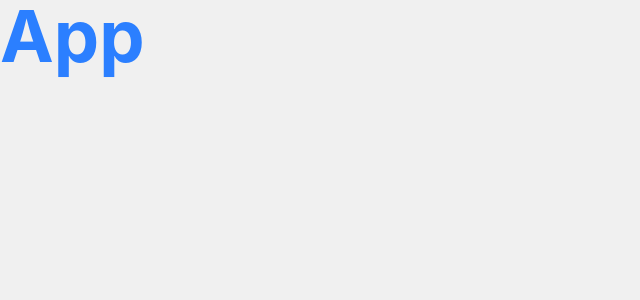
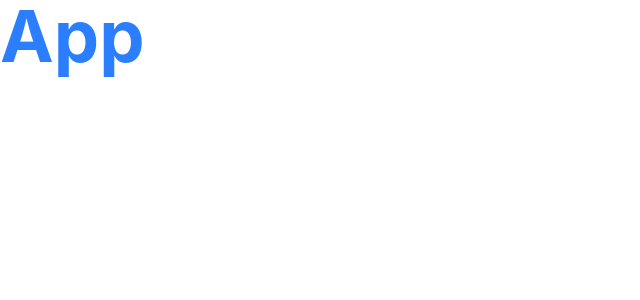
Before and after one commit to Sirkennov/dashflow, a React (Vite) app: page / in a window 1280 px wide. Shown: the top 300 px of the page, without its empty margins (0-640 px from the left). Built offline with nearby package versions, Linux system fonts and the light colour scheme.

Commit message:
fix: Ajusta los estilos generales

```diff
--- a/src/index.css
+++ b/src/index.css
@@ -6,8 +6,3 @@
   -webkit-font-smoothing: antialiased;
   -moz-osx-font-smoothing: grayscale;
 }
-
-body {
-  background-color: #f0f0f0;
-  color: #333;
-}
```
